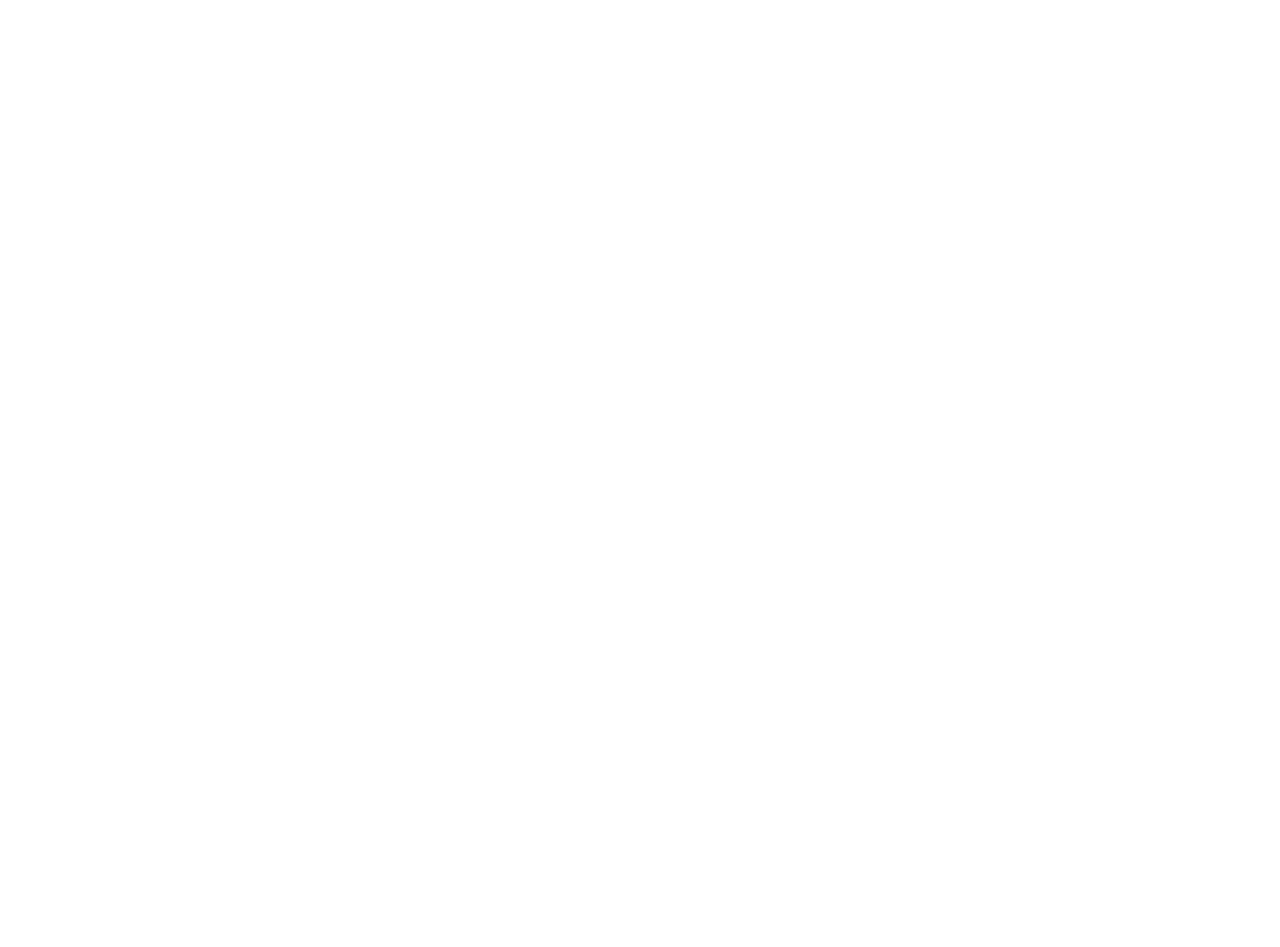
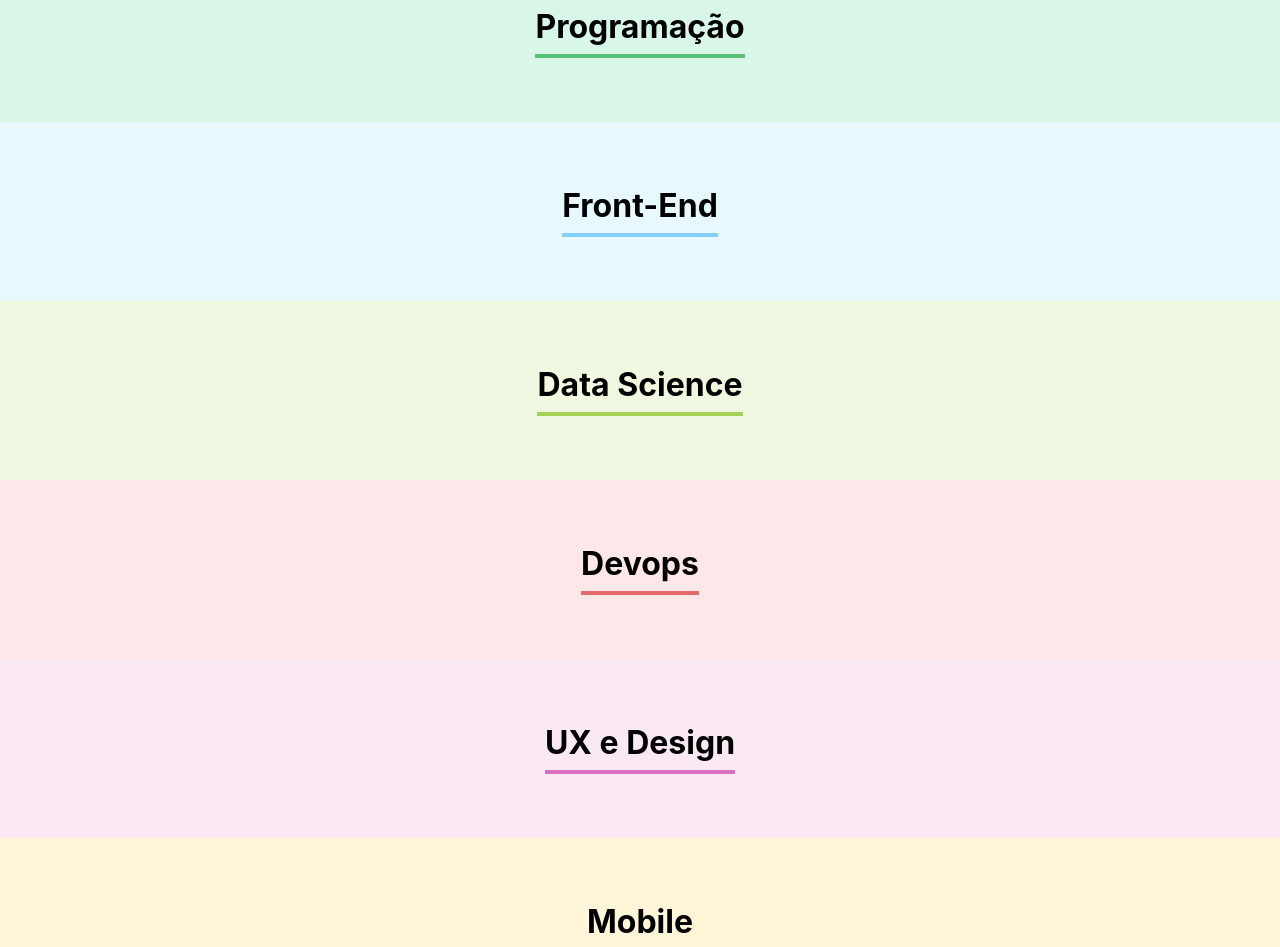
Before and after one commit to Mariano-SI/Organograma-ReactJS, a React (Create React App) app: page / in a window 1280 px wide. Shown: the part 1460-2407 px from the top of the page. Before the commit the page ends 1403 px from the top, so only its background shows below. Built offline with nearby package versions, Linux system fonts and the light colour scheme.

Commit message:
componente dos squads feito

```diff
--- a/src/App.js
+++ b/src/App.js
@@ -1,14 +1,55 @@
 import { useState } from 'react';
 import Banner from './components/Banner/Banner';
 import Form from './components/Form/Form';
+import Squad from './components/Squad/Squad';
 import TextInput from './components/TextInput/TextInput';
 
 function App() {
+  const times= [
+    {
+      name: 'Programação',
+      secondaryColor: '#D9F7E9',
+      primaryColor: '#57C278'
+    },
+    {
+      name: 'Front-End',
+      secondaryColor: '#E8F8FF',
+      primaryColor: '#82CFFA'
+    },
+    {
+      name: 'Data Science',
+      secondaryColor: '#F0F8E2',
+      primaryColor: '#A6D157'
+    },
+    {
+      name: 'Devops',
+      secondaryColor: '#FDE7E8',
+      primaryColor: '#E06B69'
+    },
+    {
+      name: 'UX e Design',
+      secondaryColor: '#FAE9F5',
+      primaryColor: '#DB6EBF'
+    },
+    {
+      name: 'Mobile',
+      secondaryColor: '#FFF5D9',
+      primaryColor: '#FFBA05'
+    },
+    {
+      name: 'Inovação e Gestão',
+      secondaryColor: '#FFEEDF',
+      primaryColor: '#FF8A29'
+    },
+  ]
   const [employees, setEmployees] = useState([])
   return (
     <div className="App">
       <Banner/>
       <Form employees={employees} setEmployees={setEmployees}/>
+      {times.map(time=>(
+          <Squad key={time.name} name={time.name} primaryColor={time.primaryColor} secondaryColor={time.secondaryColor}/>
+        ))}
     </div>
   );
 }
--- /dev/null
+++ b/src/components/Squad/Squad.css
@@ -0,0 +1,11 @@
+.squad{
+    text-align: center;
+    padding: 32px;
+
+}
+.squad h3{
+    font-size: 32px;
+
+    padding-bottom: 8px;
+    display: inline-block;
+}
--- /dev/null
+++ b/src/components/Squad/Squad.jsx
@@ -0,0 +1,11 @@
+import React from 'react'
+import './Squad.css'
+const Squad = (props) => {
+  return (
+    <section className='squad' style={{backgroundColor:props.secondaryColor}}>
+      <h3 style={{borderBottom:`4px solid ${props.primaryColor}`}}>{props.name}</h3>
+  </section>
+  )
+}
+
+export default Squad
```
